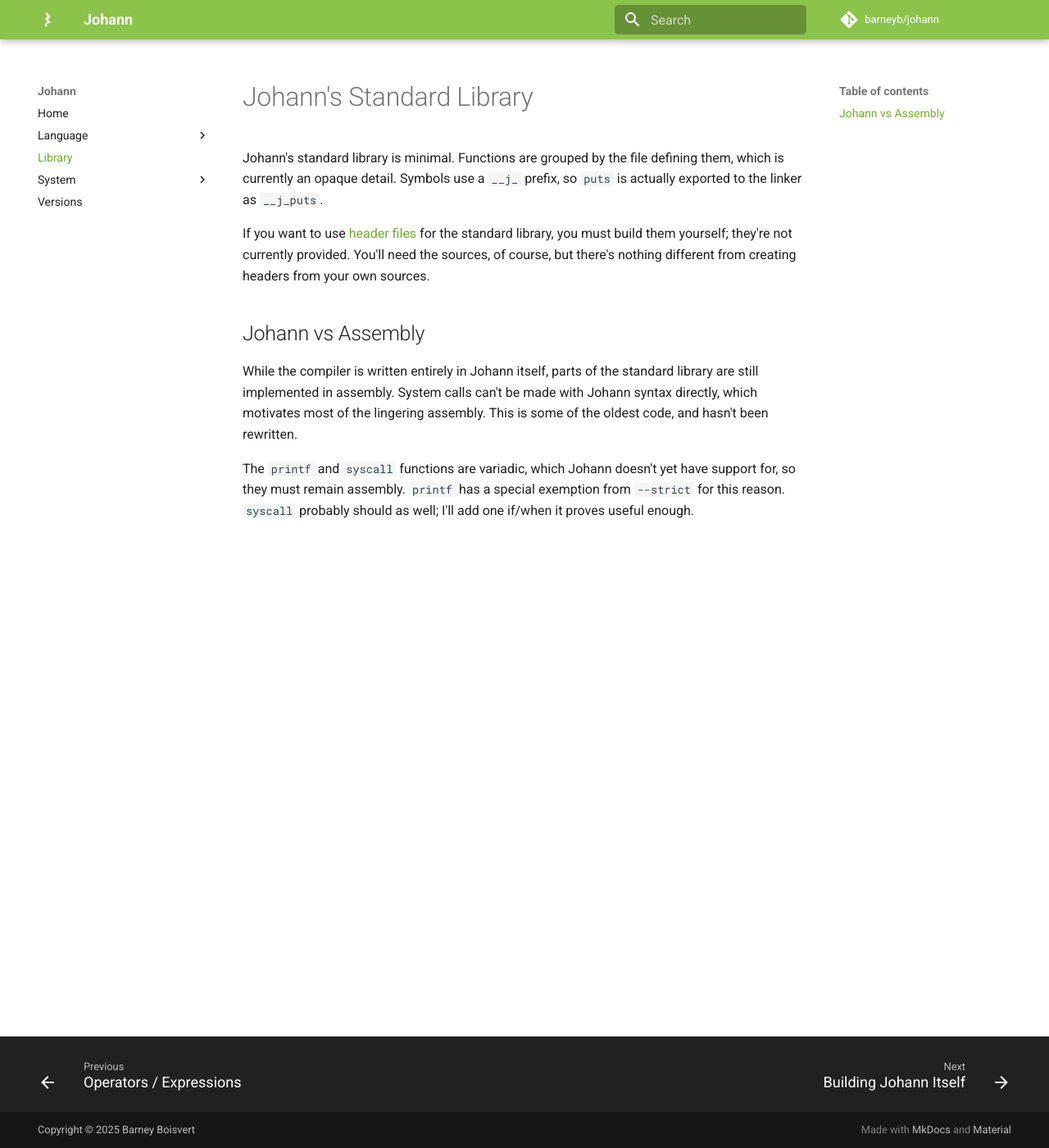
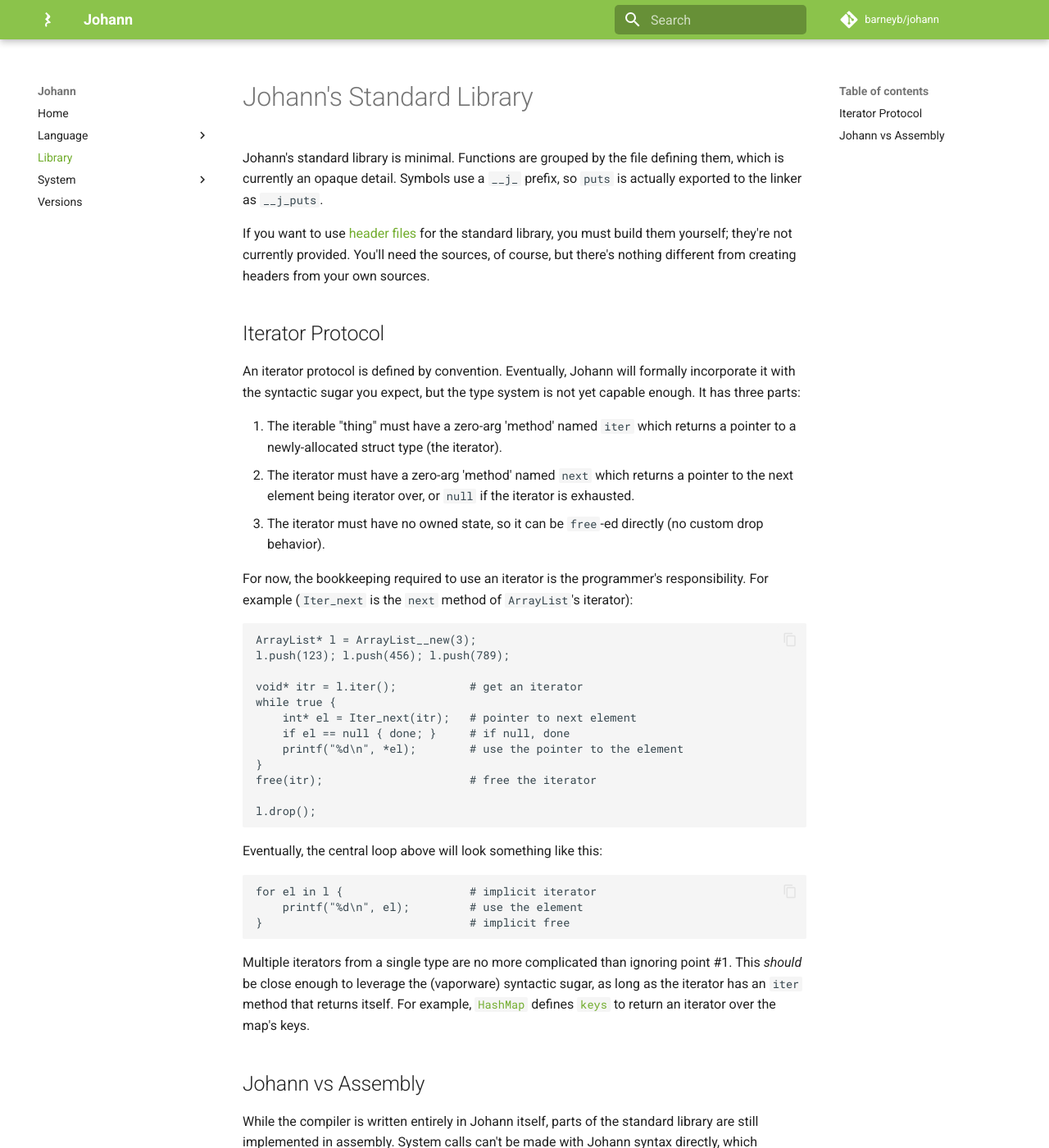
Before and after one commit to barneyb/johann, an MkDocs documentation site: the page built from documentation/docs/library/index.md, in a window 1280 px wide and 1400 px high. Shown: the whole window at 82% size. Built offline with MkDocs 1.6.1 and Material for MkDocs 9.7.7, drawn with Linux system fonts in a browser that asks for light colours; comment, search, counter and statistics services are not loaded.

Commit message:
document the iterator protocol

````diff
--- a/documentation/docs/library/index.md
+++ b/documentation/docs/library/index.md
@@ -4,7 +4,42 @@ Johann's standard library is minimal. Functions are grouped by the file defining
 
 If you want to use [header files](../build/index.md#header-files) for the standard library, you must build them yourself; they're not currently provided. You'll need the sources, of course, but there's nothing different from creating headers from your own sources.
 
-##Johann vs Assembly
+## Iterator Protocol
+
+An iterator protocol is defined by convention. Eventually, Johann will formally incorporate it with the syntactic sugar you expect, but the type system is not yet capable enough. It has three parts:
+
+1. The iterable "thing" must have a zero-arg 'method' named `iter` which returns a pointer to a newly-allocated struct type (the iterator).
+1. The iterator must have a zero-arg 'method' named `next` which returns a pointer to the next element being iterator over, or `null` if the iterator is exhausted.
+1. The iterator must have no owned state, so it can be `free`-ed directly (no custom drop behavior).
+
+For now, the bookkeeping required to use an iterator is the programmer's responsibility. For example (`Iter_next` is the `next` method of `ArrayList`'s iterator):
+
+```johann
+ArrayList* l = ArrayList__new(3);
+l.push(123); l.push(456); l.push(789);
+
+void* itr = l.iter();           # get an iterator
+while true {
+    int* el = Iter_next(itr);   # pointer to next element
+    if el == null { done; }     # if null, done
+    printf("%d\n", *el);        # use the pointer to the element
+}
+free(itr);                      # free the iterator
+
+l.drop();
+```
+
+Eventually, the central loop above will look something like this:
+
+```
+for el in l {                   # implicit iterator
+    printf("%d\n", el);         # use the element
+}                               # implicit free
+```
+
+Multiple iterators from a single type are no more complicated than ignoring point #1. This _should_ be close enough to leverage the (vaporware) syntactic sugar, as long as the iterator has an `iter` method that returns itself. For example, [`HashMap`](hashmap.jn.md) defines [`keys`](hashmap.jn.md#hashmap_keys) to return an iterator over the map's keys.
+
+## Johann vs Assembly
 
 While the compiler is written entirely in Johann itself, parts of the standard library are still implemented in assembly. System calls can't be made with Johann syntax directly, which motivates most of the lingering assembly. This is some of the oldest code, and hasn't been rewritten.
 
````
Also changed, not shown: 2 other files.
